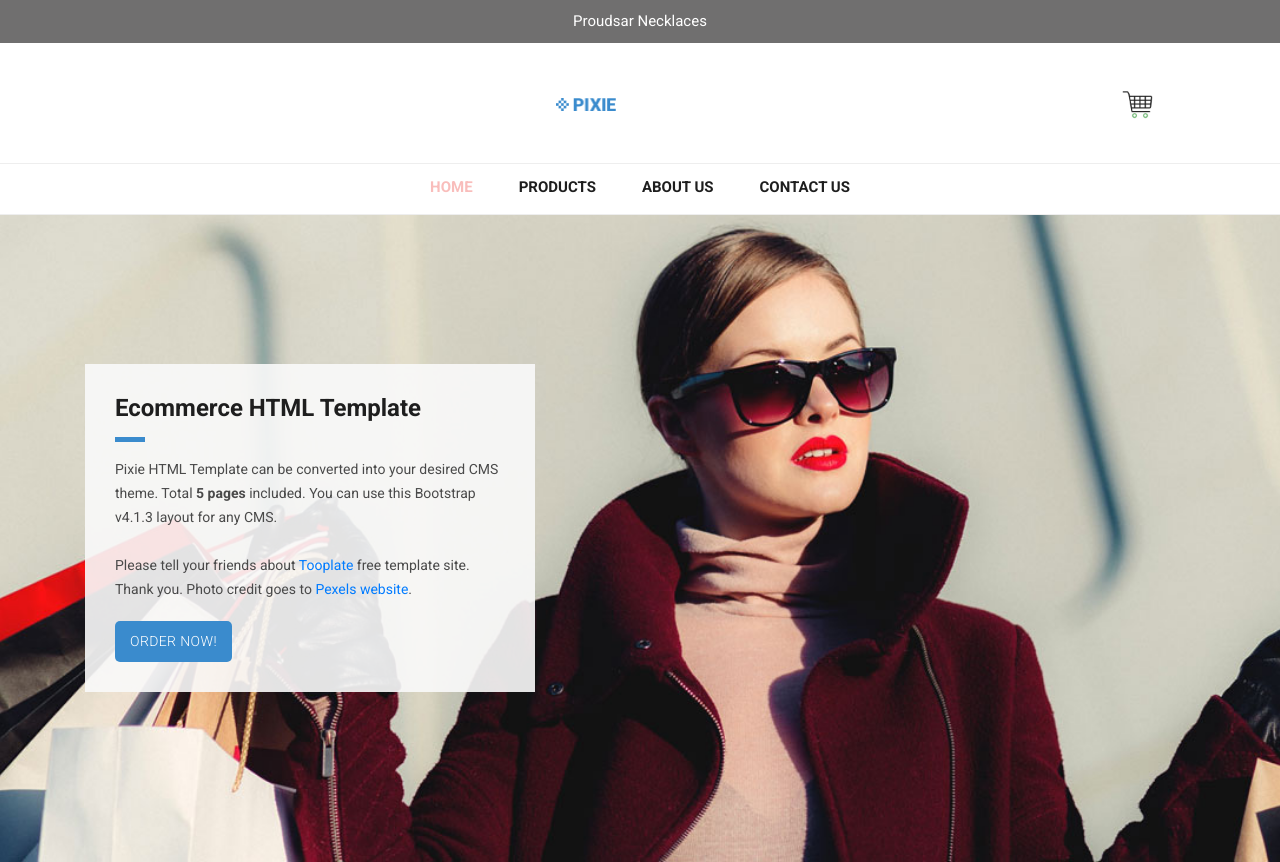
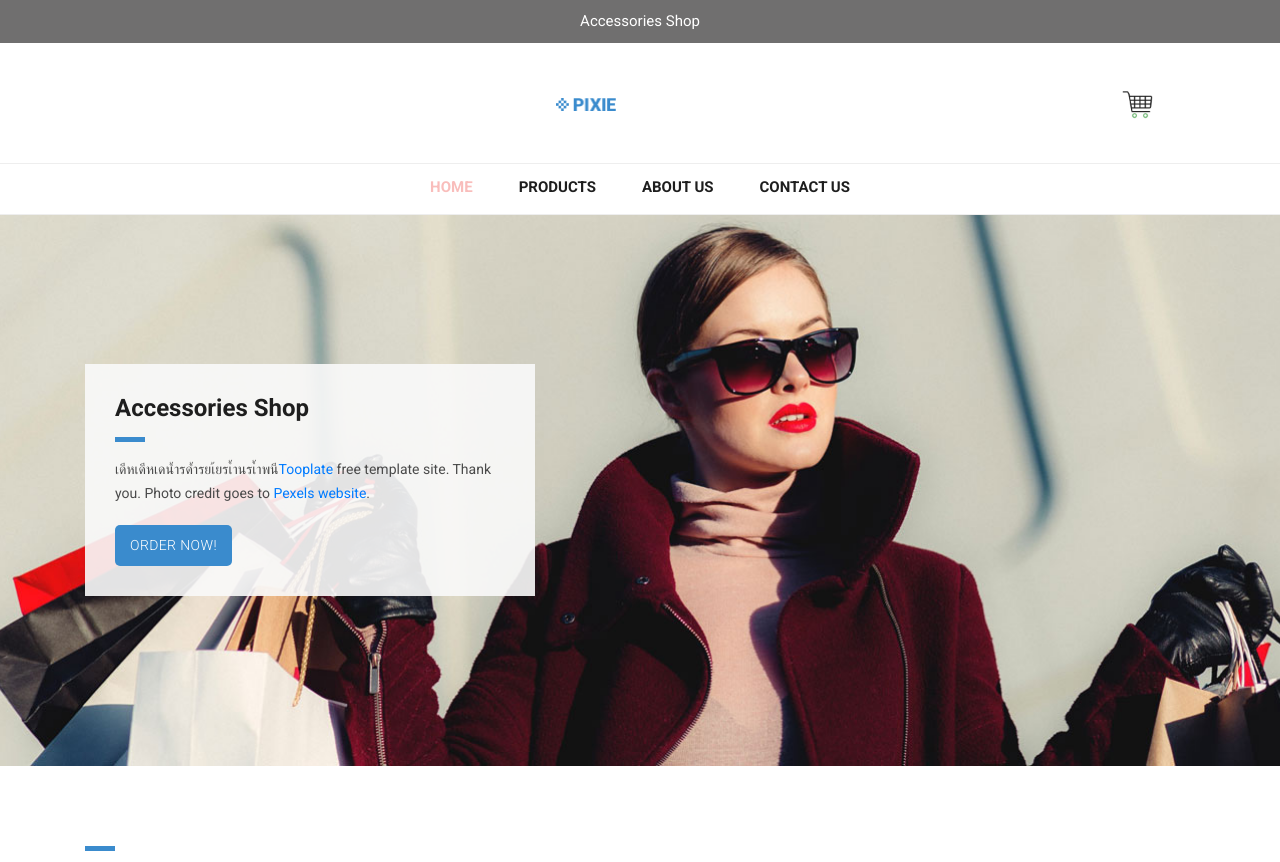
Before and after one commit to ERUDOY011/001, a plain HTML site: page index.html in a window 1280 px wide. Shown: the top 862 px of the page. Drawn offline with Linux system fonts and the light colour scheme.

Commit message:
Update index.html

```diff
--- a/index.html
+++ b/index.html
@@ -9,7 +9,7 @@
     <meta name="author" content="">
     <link href="https://fonts.googleapis.com/css?family=Roboto:100,300,400,500,700" rel="stylesheet">
 
-    <title>Pixie - Ecommerce HTML5 Template</title>
+    <title>Accessories Shop</title>
 
     <!-- Bootstrap core CSS -->
     <link href="vendor/bootstrap/css/bootstrap.min.css" rel="stylesheet">
@@ -33,7 +33,7 @@ https://www.tooplate.com/view/2114-pixie
       <div class="container">
         <div class="row">
           <div class="col-md-12">
-            <span> Proudsar Necklaces</span>
+            <span>Accessories Shop</span>
           </div>
         </div>
       </div>
@@ -80,10 +80,9 @@ https://www.tooplate.com/view/2114-pixie
         <div class="row">
           <div class="col-md-12">
             <div class="caption">
-              <h2>Ecommerce HTML Template</h2>
+              <h2>Accessories Shop</h2>
               <div class="line-dec"></div>
-              <p>Pixie HTML Template can be converted into your desired CMS theme. Total <strong>5 pages</strong> included. You can use this Bootstrap v4.1.3 layout for any CMS.
-              <br><br>Please tell your friends about <a rel="nofollow" href="https://www.facebook.com/tooplate/">Tooplate</a> free template site. Thank you. Photo credit goes to <a rel="nofollow" href="https://www.pexels.com">Pexels website</a>.</p>
+              <p>เดีหเดีหเดน้ำรด้ำรยเ้ยรเ้ำนรเ้ำพนี<a rel="nofollow" href="https://www.facebook.com/tooplate/">Tooplate</a> free template site. Thank you. Photo credit goes to <a rel="nofollow" href="https://www.pexels.com">Pexels website</a>.</p>
               <div class="main-button">
                 <a href="#">Order Now!</a>
               </div>
```
